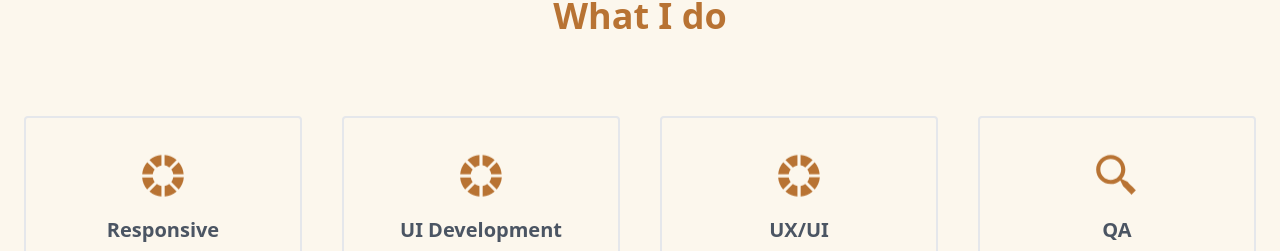
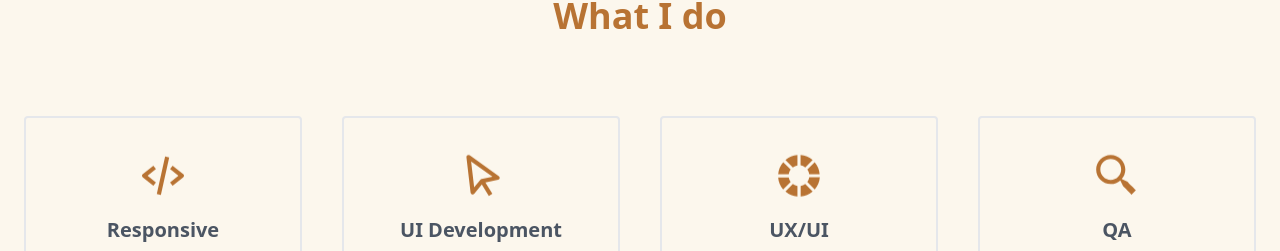
Before and after one commit to naralcantara001/nar-alcantara, a Next.js app: page / in a window 1280 px wide. Shown: the part 948-1199 px from the top of the page. Built offline with nearby package versions, Linux system fonts and the light colour scheme.

Commit message:
Update page.js svg what i do

```diff
--- a/src/app/page.js
+++ b/src/app/page.js
@@ -75,7 +75,7 @@ export default function Home() {
 
        <div className='border-2 rounded p-1'>
           <div className='flex flex-col content-center justify-center items-center p-10'>
-          <svg xmlns="http://www.w3.org/2000/svg" width="50" height="50" viewBox="0 0 24 24" className='animate-bounce fill-[#B87333] w-[50px]'><path d="M7.08 11.25A4.84 4.84 0 0 1 8 9.05L4.43 5.49A9.88 9.88 0 0 0 2 11.25zM9.05 8a4.84 4.84 0 0 1 2.2-.91V2a9.88 9.88 0 0 0-5.76 2.43zm3.7-6v5A4.84 4.84 0 0 1 15 8l3.56-3.56A9.88 9.88 0 0 0 12.75 2zM8 15a4.84 4.84 0 0 1-.91-2.2H2a9.88 9.88 0 0 0 2.39 5.76zm3.25 1.92a4.84 4.84 0 0 1-2.2-.92l-3.56 3.57A9.88 9.88 0 0 0 11.25 22zM16 9.05a4.84 4.84 0 0 1 .91 2.2h5a9.88 9.88 0 0 0-2.39-5.76zM15 16a4.84 4.84 0 0 1-2.2.91v5a9.88 9.88 0 0 0 5.76-2.39zm1.92-3.25A4.84 4.84 0 0 1 16 15l3.56 3.56A9.88 9.88 0 0 0 22 12.75z"></path></svg>
+          <svg xmlns="http://www.w3.org/2000/svg" width="50" height="50" viewBox="0 0 24 24" className='animate-bounce fill-[#B87333] w-[50px]'><path d="m7.375 16.781 1.25-1.562L4.601 12l4.024-3.219-1.25-1.562-5 4a1 1 0 0 0 0 1.562l5 4zm9.25-9.562-1.25 1.562L19.399 12l-4.024 3.219 1.25 1.562 5-4a1 1 0 0 0 0-1.562l-5-4zm-1.649-4.003-4 18-1.953-.434 4-18z"></path></svg>
             <p className='font-bold text-xl mt-1 text-gray-600 dark:text-[#DFCFB7] text-center'>Responsive</p>
             <ul className='list-disc mt-3 text-gray-400 font-bold dark:text-[#DFCFB7]'>
               <li>Optimizing UI responsiveness</li>
@@ -86,7 +86,7 @@ export default function Home() {
 
        <div className='border-2 rounded p-1'>
           <div className='flex flex-col content-center justify-center items-center p-10'>
-          <svg xmlns="http://www.w3.org/2000/svg" width="50" height="50" viewBox="0 0 24 24" className='animate-bounce fill-[#B87333] w-[50px]'><path d="M7.08 11.25A4.84 4.84 0 0 1 8 9.05L4.43 5.49A9.88 9.88 0 0 0 2 11.25zM9.05 8a4.84 4.84 0 0 1 2.2-.91V2a9.88 9.88 0 0 0-5.76 2.43zm3.7-6v5A4.84 4.84 0 0 1 15 8l3.56-3.56A9.88 9.88 0 0 0 12.75 2zM8 15a4.84 4.84 0 0 1-.91-2.2H2a9.88 9.88 0 0 0 2.39 5.76zm3.25 1.92a4.84 4.84 0 0 1-2.2-.92l-3.56 3.57A9.88 9.88 0 0 0 11.25 22zM16 9.05a4.84 4.84 0 0 1 .91 2.2h5a9.88 9.88 0 0 0-2.39-5.76zM15 16a4.84 4.84 0 0 1-2.2.91v5a9.88 9.88 0 0 0 5.76-2.39zm1.92-3.25A4.84 4.84 0 0 1 16 15l3.56 3.56A9.88 9.88 0 0 0 22 12.75z"></path></svg>
+          <svg xmlns="http://www.w3.org/2000/svg" width="50" height="50" viewBox="0 0 24 24" className='animate-bounce fill-[#B87333] w-[50px]'><path d="M20.978 13.21a1 1 0 0 0-.396-1.024l-14-10a.999.999 0 0 0-1.575.931l2 17a1 1 0 0 0 1.767.516l3.612-4.416 3.377 5.46 1.701-1.052-3.357-5.428 6.089-1.218a.995.995 0 0 0 .782-.769zm-8.674.31a1 1 0 0 0-.578.347l-3.008 3.677L7.257 5.127l10.283 7.345-5.236 1.048z"></path></svg>
             <p className='font-bold text-xl mt-1 text-gray-600 dark:text-[#DFCFB7] text-center'>UI Development</p>
             <ul className='list-disc mt-3 text-gray-400 font-bold dark:text-[#DFCFB7]'>
               <li>Creates web pages from scratch</li>
```
